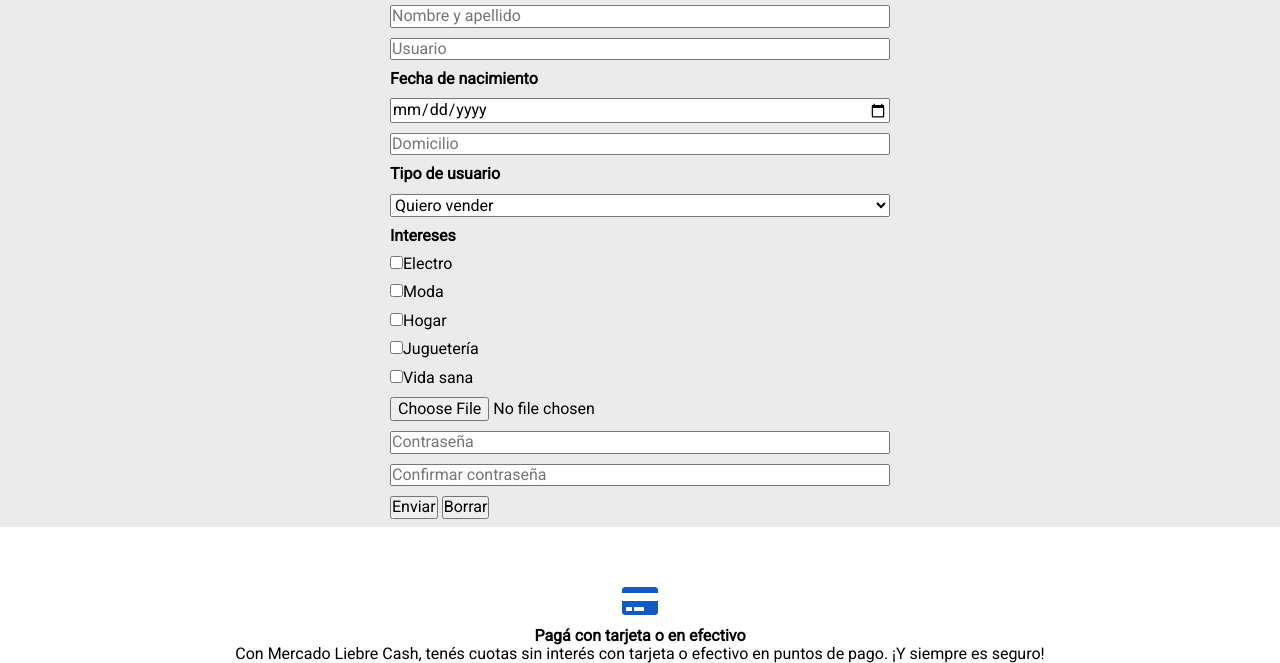
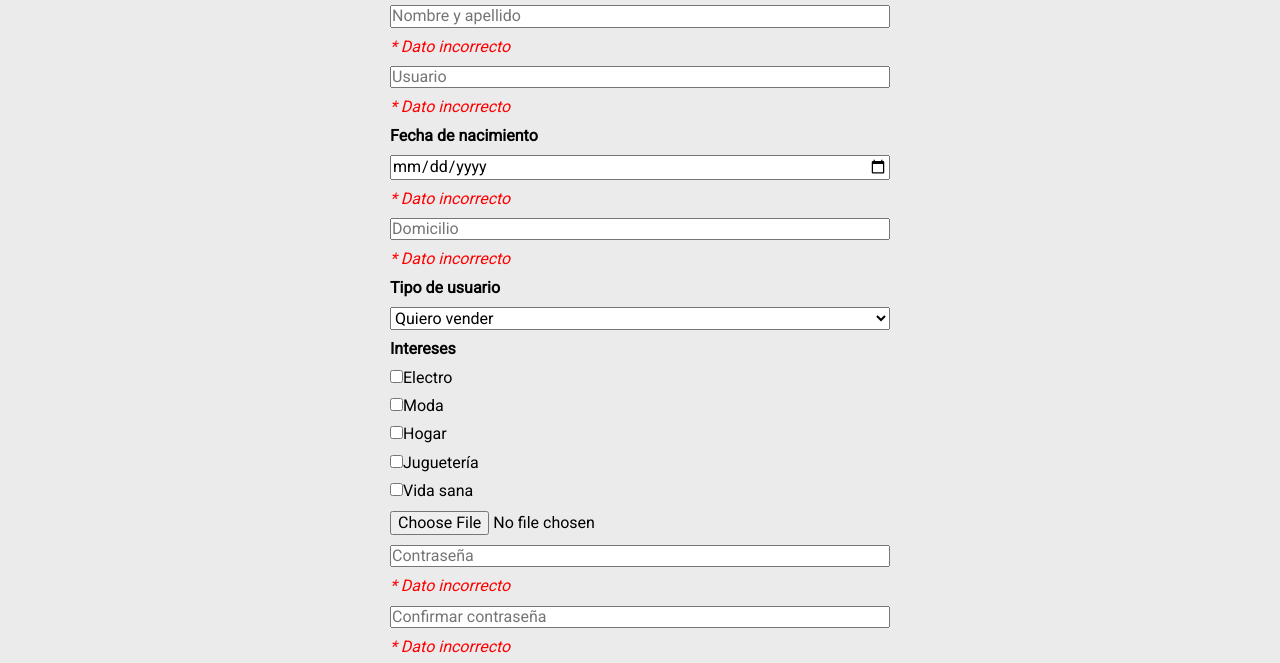
Before and after one commit to js-urquiza/mercadoliebre, a website: page views/register.html in a window 1280 px wide. Shown: the part 267-930 px from the top of the page. Drawn offline with Linux system fonts and the light colour scheme.

Commit message:
Agregado de mensajes de error al formulario de registro

```diff
--- a/public/css/styles.css
+++ b/public/css/styles.css
@@ -207,3 +207,9 @@ MENÚ HAMBURGUESA - ICONO - SHADOW
     width: 100%;
     margin-bottom: 10px;
 }
+
+.mensaje-error {
+    color: red;
+    font-style: italic;
+    margin-bottom: 10px;
+}
--- a/views/register.html
+++ b/views/register.html
@@ -60,22 +60,26 @@
                 <label for="nombreApellido">
                     <input class="input-general" type="text" name="nombreApellido" placeholder="Nombre y apellido">
                 </label>
+                <p class="mensaje-error">* Dato incorrecto</p>
             </div>
             <div class="">
                 <label for="usuario">
                     <input class="input-general" type="text" name="usuario" placeholder="Usuario">
                 </label>
+                <p class="mensaje-error">* Dato incorrecto</p>
             </div>
             <h2 class="mb-10">Fecha de nacimiento</h2>
             <div class="">
                 <label for="fechaNacimiento">
                     <input class="input-general" type="date" name="fechaNacimiento" placeholder="Fecha de nacimiento">
                 </label>
+                <p class="mensaje-error">* Dato incorrecto</p>
             </div>
             <div class="">
                 <label for="domicilio">
                     <input class="input-general" type="text" name="domicilio" placeholder="Domicilio">
                 </label>
+                <p class="mensaje-error">* Dato incorrecto</p>
             </div>
             <h2 class="mb-10">Tipo de usuario</h2>
             <div class="">
@@ -109,11 +113,13 @@
                 <label for="contrasena">
                     <input class="input-general" type="password" name="contrasena" placeholder="Contraseña">
                 </label>
+                <p class="mensaje-error">* Dato incorrecto</p>
             </div>
             <div class="">
                 <label for="confirmaContrasena">
                     <input class="input-general" type="password" name="confirmaContrasena" placeholder="Confirmar contraseña">
                 </label>
+                <p class="mensaje-error">* Dato incorrecto</p>
             </div>
             <button type="submit">Enviar</button>
             <button type="reset">Borrar</button>
```
